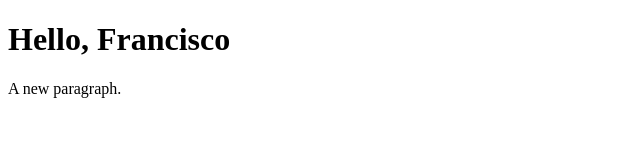
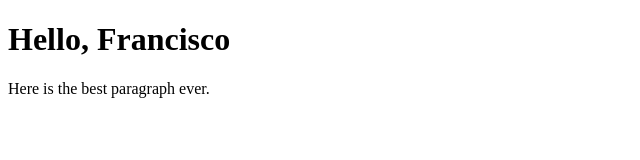
Before and after one commit to jfarmer/francisco-demo, a plain HTML site: page index.html in a window 1280 px wide. Shown: the whole page, without its empty margins (0-640 px from the left). Drawn offline with Linux system fonts and the light colour scheme.

Commit message:
Improve that paragraph

```diff
--- a/index.html
+++ b/index.html
@@ -8,6 +8,6 @@
 </head>
 <body>
   <h1>Hello, Francisco</h1>
-  <p>A new paragraph.</p>
+  <p>Here is the best paragraph ever.</p>
 </body>
 </html>
```
